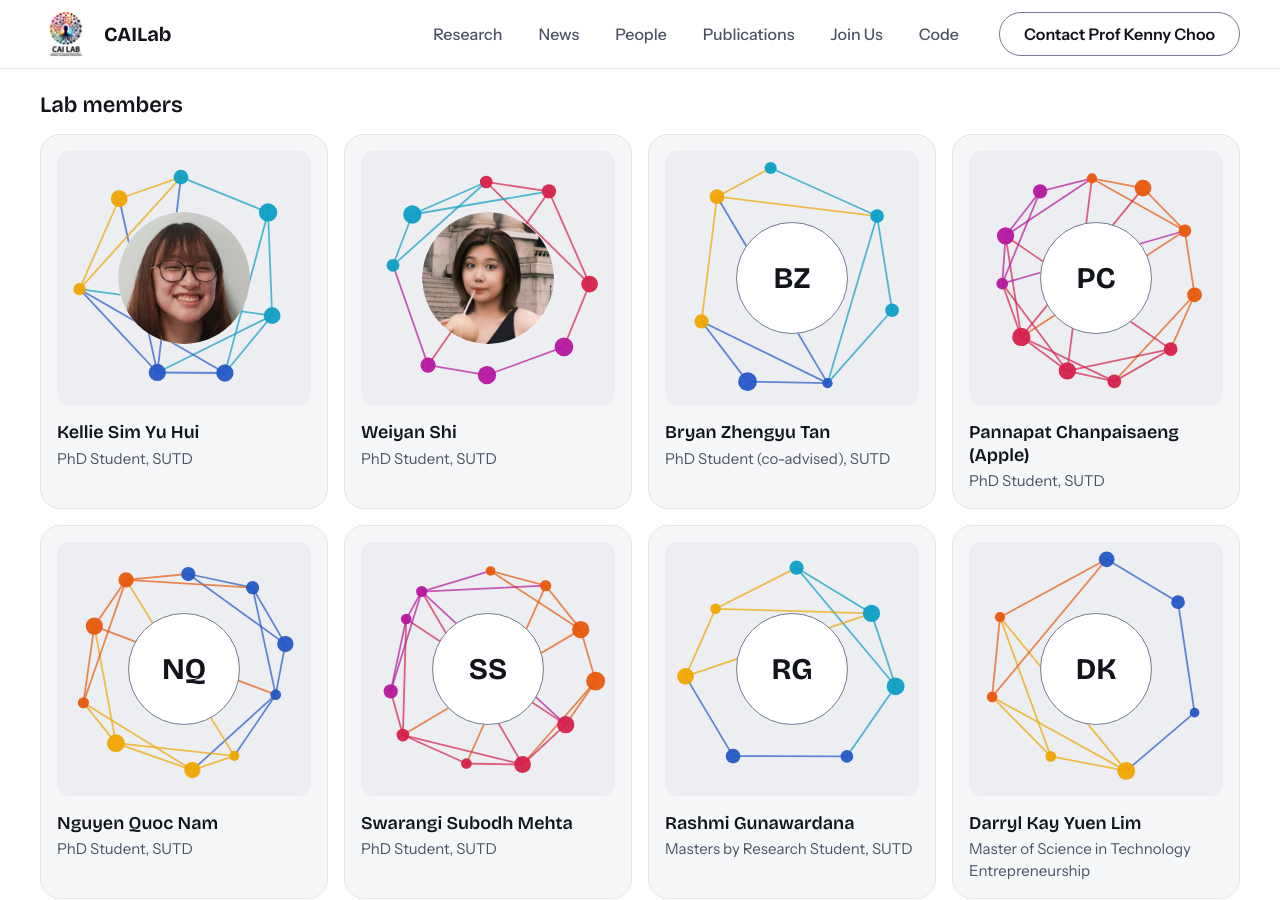
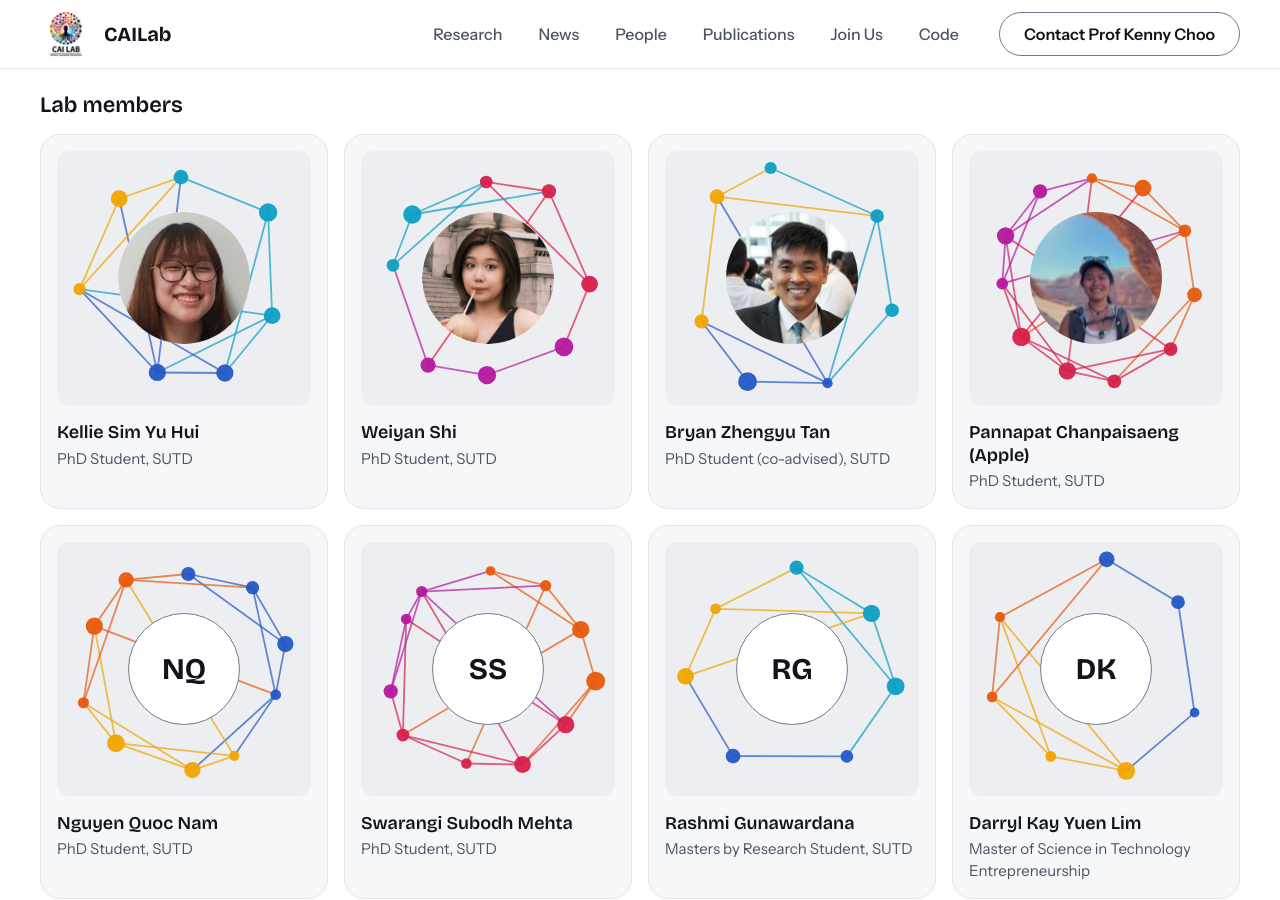
Before and after one commit to Context-Aware-Interaction-Lab/Context-Aware-Interaction-Lab.github.io, a Jekyll site: the page built from people.html, in a window 1280 px wide and 900 px high, scrolled down 677 px. Built offline with Jekyll 4.4.1, drawn with Linux system fonts in a browser that asks for light colours.

Commit message:
Add photos for Pannapat Chanpaisaeng, Bryan Tan, Hwajung Hong, Uichin Lee
Taken from each person's Google Scholar profile photo at Kenny's
direction (consent confirmed by Kenny, 2026-11-18). Non-square sources
are cropped square; all are metadata-stripped JPEGs at native size
(91-128px, so they display slightly soft).

Co-Authored-By: Claude Sonnet 5.5 <noreply@anthropic.com>

```diff
--- a/_data/people.yml
+++ b/_data/people.yml
@@ -9,8 +9,10 @@ members:
     photo: /assets/img/weiyan-shi.jpg
   - name: "Bryan Zhengyu Tan"
     role: "PhD Student (co-advised), SUTD"
+    photo: /assets/img/bryan-tan.jpg
   - name: "Pannapat Chanpaisaeng (Apple)"
     role: "PhD Student, SUTD"
+    photo: /assets/img/pannapat-chanpaisaeng.jpg
   - name: "Nguyen Quoc Nam"
     role: "PhD Student, SUTD"
   - name: "Swarangi Subodh Mehta"
@@ -50,9 +52,11 @@ collaborators:
   - name: "Hwajung Hong"
     role: "Associate Professor"
     affiliation: "Korea Advanced Institute of Science & Technology"
+    photo: /assets/img/hwajung-hong.jpg
   - name: "Uichin Lee"
     role: "Professor"
     affiliation: "Korea Advanced Institute of Science & Technology"
+    photo: /assets/img/uichin-lee.jpg
   - name: "Youngki Lee"
     role: "Professor"
     affiliation: "Seoul National University"
```
Also changed, not shown: assets/img/bryan-tan.jpg (added), assets/img/hwajung-hong.jpg (added), assets/img/pannapat-chanpaisaeng.jpg (added), assets/img/uichin-lee.jpg (added).
